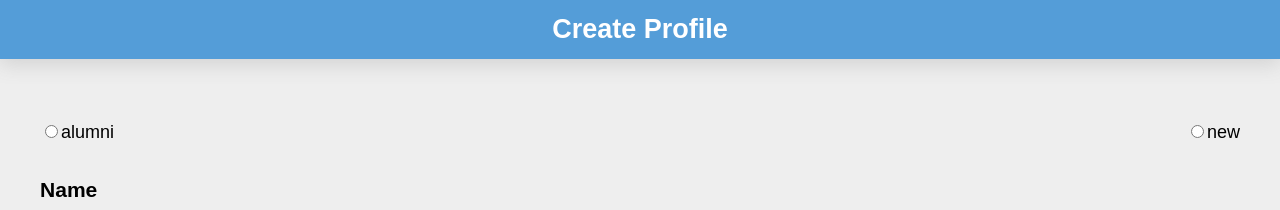
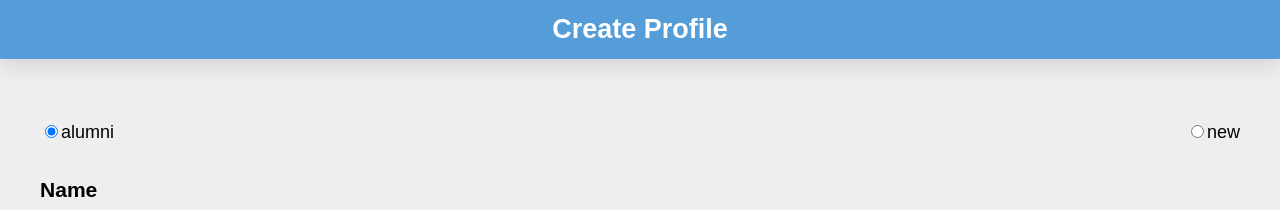
Before and after one commit to evabrinkmann/capstone-project, a React (Create React App) app: page /create-profile in a window 1280 px wide. Shown: the top 210 px of the page. Built offline with nearby package versions, Linux system fonts and the light colour scheme.

Commit message:
Add radiobutton logic

```diff
--- a/src/components/CreateProfile.js
+++ b/src/components/CreateProfile.js
@@ -17,7 +17,12 @@ export default function CreateProfile() {
     personalWebsite: '',
     github: '',
     codepen: '',
+    status: 'alumni',
   })
+
+  function handleAlumniOptionChange(status) {
+    setUser({ ...user, status })
+  }
 
   return (
     <ScrollContainer>
@@ -27,6 +32,10 @@ export default function CreateProfile() {
           onTitleChange={handleTitleChange}
           name={user.name}
           title={user.title}
+          onAlumniOptionChange={handleAlumniOptionChange}
+          alumni={user.alumni}
+          newcomer={user.newcomer}
+          selectedOption={user.status}
         />
         <FormContactSection
           onCompanyChange={handleCompanyChange}
--- a/src/components/FormHead.js
+++ b/src/components/FormHead.js
@@ -1,18 +1,41 @@
-import React from 'react'
+import React, { useState } from 'react'
 import styled from 'styled-components/macro'
 
-export default function FormHead({ onNameChange, onTitleChange, name, title }) {
+export default function FormHead({
+  onNameChange,
+  onTitleChange,
+  name,
+  title,
+  onAlumniOptionChange,
+  selectedOption,
+}) {
   return (
     <StyledFormHead>
       <StyledCheckboxes>
+        <div>
           <label>
-          <input name="active" value="alumni" type="radio" />
+            <input
+              name="active"
+              value="alumni"
+              type="radio"
+              checked={selectedOption === 'alumni'}
+              onChange={event => onAlumniOptionChange(event.target.value)}
+            />
             alumni
           </label>
+        </div>
+        <div>
           <label>
-          <input name="active" value="new" type="radio" />
+            <input
+              name="active"
+              value="newcomer"
+              type="radio"
+              checked={selectedOption === 'newcomer'}
+              onChange={event => onAlumniOptionChange(event.target.value)}
+            />
             new
           </label>
+        </div>
       </StyledCheckboxes>
       <h3>Name</h3>
       <label>
```
Lines whose indentation alone changed are shown as unchanged.
